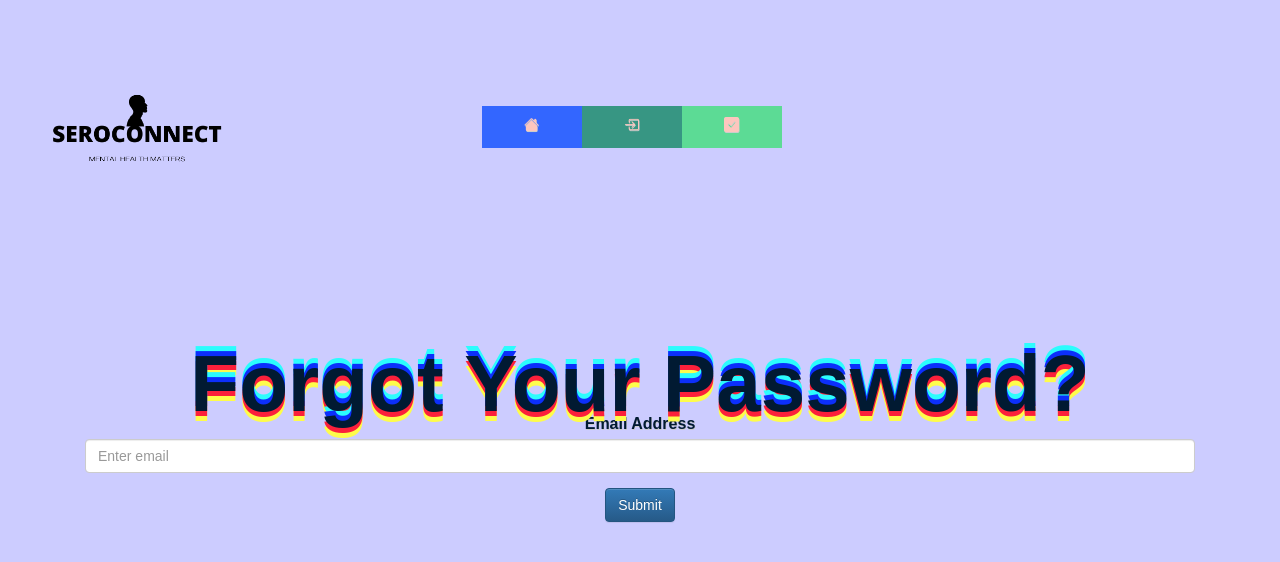
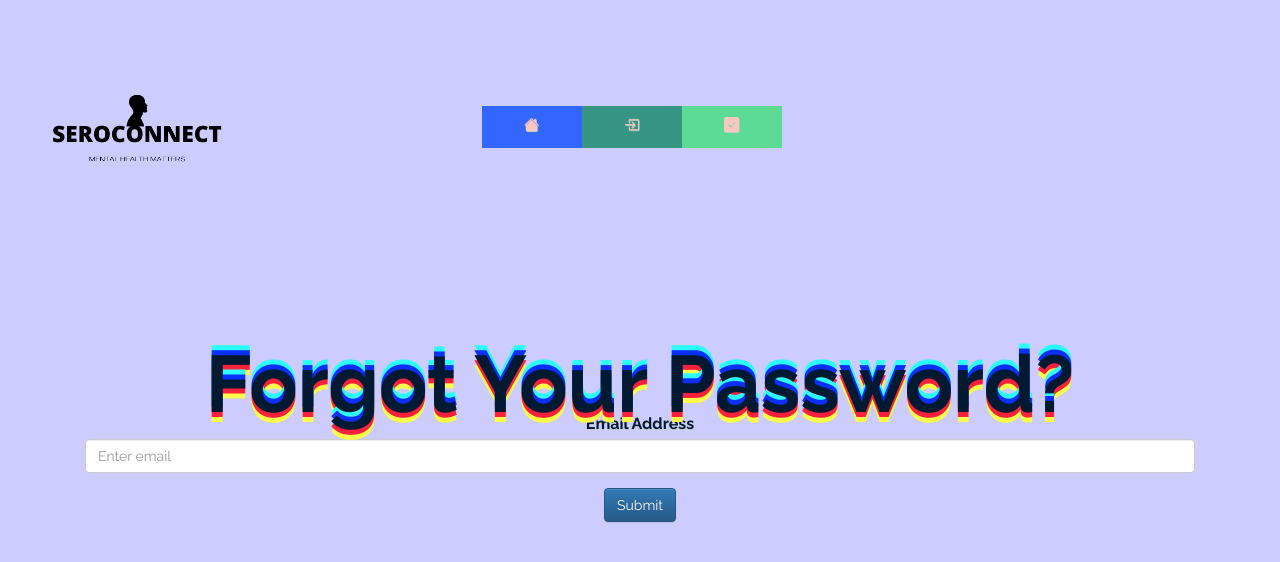
Before and after one commit to Aswath1999/SeroConnect, a Flask app: page /forgot in a window 1280 px wide. Shown: the top 562 px of the page. Run offline with Flask 2, Linux system fonts and the light colour scheme; some libraries are stand-ins or nearby versions.

Commit message:
Update styles.css

```diff
--- a/website/static/css/styles.css
+++ b/website/static/css/styles.css
@@ -1,5 +1,7 @@
 @import url('https://fonts.googleapis.com/css?family=Roboto&display=swap');
 @import url('https://fonts.googleapis.com/css2?family=Roboto:ital,wght@0,900;1,700;1,900&display=swap');
+@import url('https://fonts.googleapis.com/css?family=Raleway:400,700,900,400italic,700italic,900italic');
+
 
 body  {
   background: #ccccff;
```
